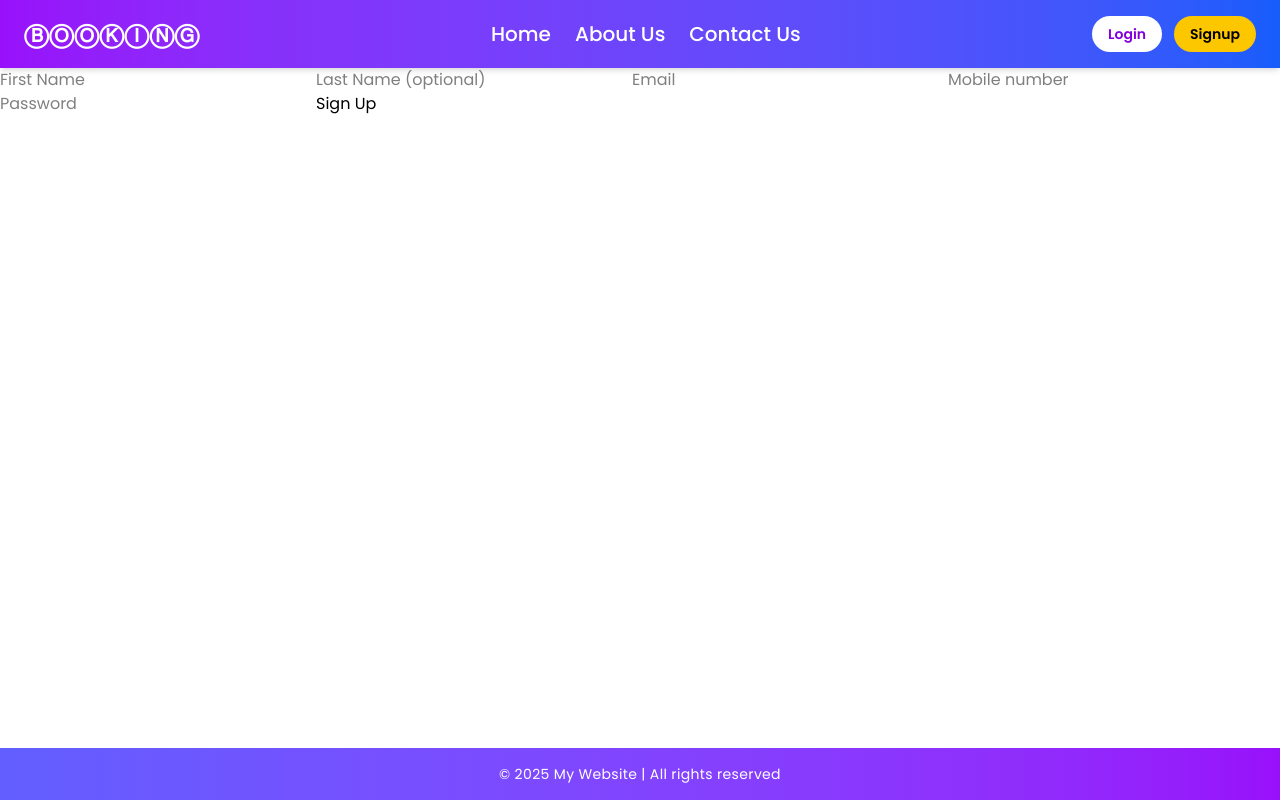
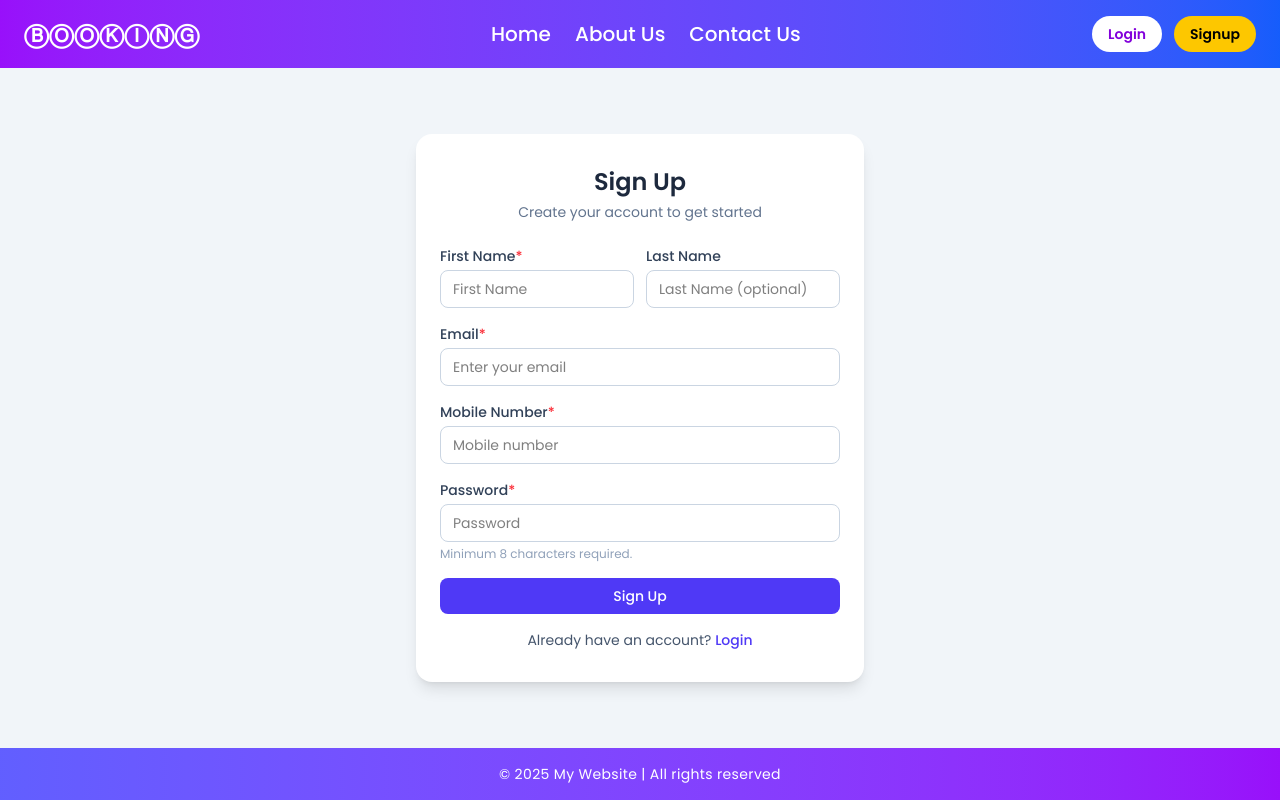
Before and after one commit to thekailashparihar/flight-management-system, a React (Vite) app in the folder frontend/: page /signup in a window 1280 px wide. Built offline with nearby package versions, Linux system fonts and the light colour scheme; no server answers.

Commit message:
Update signup form user interface using tailwind

```diff
--- a/frontend/src/pages/SignUp.jsx
+++ b/frontend/src/pages/SignUp.jsx
@@ -1,9 +1,9 @@
 import { useState, useRef, useEffect, useCallback, useContext } from "react";
 import AuthContext from "../context/AuthContext";
-import { useNavigate } from "react-router-dom";
+import { useNavigate, Link } from "react-router-dom";
 
 const SignUp = () => {
-    // Form data state - stores all user inputs
+    // Form state - holds all user input data
     const [formData, setFormData] = useState({
         firstName: "",
         lastName: "",
@@ -12,120 +12,141 @@ const SignUp = () => {
         password: "",
     });
 
-    // Error message state - displays validation/server errors to user
-    const [error, setError] = useState("");
-    // Loading state - disables button during API call
-    const [isSubmitting, setIsSubmitting] = useState(false);
-    // Success state - shows success message after signup
-    const [success, setSuccess] = useState(false);
+    const [error, setError] = useState(""); // Error message display
+    const [isSubmitting, setIsSubmitting] = useState(false); // Prevents double submission
+    const [success, setSuccess] = useState(false); // Track if signup was successful
+    const [userResponse, setUserResponse] = useState(""); // Success message from server
 
-    const [userResponse, setUserResponse] = useState("");
-
-    // Using ref instead of state to store latest formData without triggering re-renders
-    // This is helpful when reading data inside callbacks with empty dependencies
+    // useRef keeps a reference to formData that updates instantly without re-render
+    // This is used in handleSubmit to get the latest form values
     const formRef = useRef(formData);
 
+    // Get login function from context to update global auth state after signup
     const { login } = useContext(AuthContext);
     const navigate = useNavigate();
 
-    // Update ref whenever formData changes so handleSubmit always reads latest data
+    // Keep formRef.current in sync with formData state
+    // Jab bhi formData change ho, formRef.current ko update kar do
     useEffect(() => {
         formRef.current = formData;
     }, [formData]);
 
-    // Memoized input change handler - updates form data for the changed field
-    // useCallback ensures stable reference so it can be used in event listeners without causing re-renders
+    // useCallback prevents function recreation on every render (performance optimization)
+    // Yeh function input field mein typing hote samay call hota hai
     const handleChange = useCallback((e) => {
         const { name, value } = e.target;
-        // Functional setState prevents dependency on formData
         setFormData((prev) => ({ ...prev, [name]: value }));
     }, []);
 
     // Validation function - checks if all required fields are filled and valid
-    // Returns error message if validation fails, empty string if all good
     const validate = (data) => {
         // Check if required fields are empty
         if (!data.firstName || !data.email || !data.mobileNumber || !data.password) {
             return "Please fill all required fields.";
         }
-        // Email regex validation - checks basic email format (something@something.something)
+
         if (!/^\S+@\S+\.\S+$/.test(data.email)) return "Enter a valid email.";
-        // Phone number validation - allows digits, +, -, (), space (7-15 characters)
         if (!/^[0-9]{10,15}$/.test(data.mobileNumber)) return "Enter a valid phone number.";
-        // Password length check - minimum 6 characters required
         if (data.password.length < 8) return "Password must be at least 8 characters.";
+
+        // Return empty string if all validations pass
         return "";
     };
 
-    // Form submission handler - validates data and sends to backend
-    // Empty dependency array means this function reference never changes
-    // It reads latest data from formRef.current instead of formData from closure
-    const handleSubmit = useCallback(
-        async (e) => {
+    // Main form submission handler
+    const handleSubmit = useCallback(async (e) => {
+        // Prevent page reload on form submission
         e.preventDefault();
+
         // Clear previous error/success messages
         setError("");
         setSuccess(false);
 
-            // Get latest form data from ref (always current without re-render)
+        // Get form data from ref (always has latest values)
         const data = formRef.current;
         const validationError = validate(data);
+
+        // If validation fails, show error and stop submission
         if (validationError) {
             setError(validationError);
             return;
         }
 
-            // Show loading state
+        // Show loading state (button text changes to "Signing up...")
         setIsSubmitting(true);
+
         try {
             // Send signup request to backend API
             const res = await fetch(`${import.meta.env.VITE_API_URL}/api/v1/auth/signup`, {
-                    method: "POST",
-                    headers: { "Content-Type": "application/json" },
-                    body: JSON.stringify(data),
-                    credentials: "include",
+                method: "POST", // Use POST to send data to server
+                headers: { "Content-Type": "application/json" }, // Tell server data format is JSON
+                body: JSON.stringify(data), // Convert JavaScript object to JSON string
+                credentials: "include", // Send cookies for session management (important for auth)
             });
 
-                // Handle API errors (non-2xx status codes)
+            // Check if response status is not OK
             if (!res.ok) {
-                    // Try to get error message from server response
                 let serverMsg = res.statusText;
+
                 try {
+                    // Try to extract detailed error message from response JSON
                     const json = await res.json();
-                        serverMsg = json?.message || serverMsg;
+                    serverMsg = json?.message || serverMsg; // Use server's custom message if available
                 } catch {
-                        // If response is not JSON, use default statusText
+                    // If response is not valid JSON, just use statusText as fallback
                 }
+
+                // Throw error to go to catch block below
                 throw new Error(serverMsg || "Signup failed");
             }
 
+            // Parse successful response JSON
             const body = await res.json();
-                if (res.ok) console.log("Server Ka Signup response", body);
+            console.log("Server Ka Signup response", body); // For debugging
 
-                setUserResponse(body);
+            // Show success message from server response
+            setUserResponse(body?.message || "Signup successful!");
+            setSuccess(true);
 
-                // Signup successful - show success message and reset form
-                setSuccess(true);
-                setFormData({ firstName: "", lastName: "", email: "", mobileNumber: "", password: "" });
+            // Clear form fields after successful signup
+            setFormData({
+                firstName: "",
+                lastName: "",
+                email: "",
+                mobileNumber: "",
+                password: "",
+            });
 
+            // Update global auth context to mark user as logged in
             login();
 
-                // setTimeout(() => {
-                //     navigate("/dashboard");
-                // }, 1000);
+            // Wait 1.5 seconds before redirecting
+            // Yeh time user ko success message dekh paayein
+            setTimeout(() => {
+                navigate("/dashboard");
+            }, 1500);
         } catch (err) {
-                // Show error message to user
+            // Handle any errors from API call or validation
             setError(err.message || "Something went wrong");
         } finally {
-                // Hide loading state regardless of success or failure
+            // Always stop loading state - yeh code success ya error dono case mein chalega
             setIsSubmitting(false);
         }
-        },
-        [] // Empty dependencies - function never needs to be recreated
-    );
+    }, []);
 
     return (
-        <form className="form" onSubmit={handleSubmit} noValidate>
+        <div className="flex items-center justify-center bg-slate-100 min-h-[calc(100vh-120px)]">
+            <div className="w-full max-w-md bg-white shadow-lg rounded-2xl px-6 py-8">
+                <h2 className="text-2xl font-semibold text-center text-slate-800 mb-1">Sign Up</h2>
+                <p className="text-sm text-center text-slate-500 mb-6">Create your account to get started</p>
+
+                <form className="space-y-4" onSubmit={handleSubmit} noValidate>
+                    {/* First Name & Last Name - 2 columns on desktop, 1 on mobile */}
+                    <div className="grid grid-cols-1 sm:grid-cols-2 gap-3">
+                        <div>
+                            <label className="block text-sm font-medium text-slate-700 mb-1">
+                                First Name<span className="text-red-500">*</span>
+                            </label>
                             <input
                                 name="firstName"
                                 value={formData.firstName}
@@ -133,26 +154,45 @@ const SignUp = () => {
                                 placeholder="First Name"
                                 required
                                 aria-label="First name"
+                                className="w-full rounded-lg border border-slate-300 px-3 py-2 text-sm outline-none focus:ring-2 focus:ring-indigo-500 focus:border-indigo-500"
                             />
+                        </div>
 
+                        <div>
+                            <label className="block text-sm font-medium text-slate-700 mb-1">Last Name</label>
                             <input
                                 name="lastName"
                                 value={formData.lastName}
                                 onChange={handleChange}
                                 placeholder="Last Name (optional)"
                                 aria-label="Last name"
+                                className="w-full rounded-lg border border-slate-300 px-3 py-2 text-sm outline-none focus:ring-2 focus:ring-indigo-500 focus:border-indigo-500"
                             />
+                        </div>
+                    </div>
 
+                    {/* Email input field */}
+                    <div>
+                        <label className="block text-sm font-medium text-slate-700 mb-1">
+                            Email<span className="text-red-500">*</span>
+                        </label>
                         <input
                             type="email"
                             name="email"
                             value={formData.email}
                             onChange={handleChange}
-                placeholder="Email"
+                            placeholder="Enter your email"
                             required
                             aria-label="Email"
+                            className="w-full rounded-lg border border-slate-300 px-3 py-2 text-sm outline-none focus:ring-2 focus:ring-indigo-500 focus:border-indigo-500"
                         />
+                    </div>
 
+                    {/* Mobile number input field */}
+                    <div>
+                        <label className="block text-sm font-medium text-slate-700 mb-1">
+                            Mobile Number<span className="text-red-500">*</span>
+                        </label>
                         <input
                             type="tel"
                             name="mobileNumber"
@@ -162,8 +202,15 @@ const SignUp = () => {
                             maxLength={15}
                             required
                             aria-label="Mobile number"
+                            className="w-full rounded-lg border border-slate-300 px-3 py-2 text-sm outline-none focus:ring-2 focus:ring-indigo-500 focus:border-indigo-500"
                         />
+                    </div>
 
+                    {/* Password input field */}
+                    <div>
+                        <label className="block text-sm font-medium text-slate-700 mb-1">
+                            Password<span className="text-red-500">*</span>
+                        </label>
                         <input
                             type="password"
                             name="password"
@@ -172,20 +219,44 @@ const SignUp = () => {
                             placeholder="Password"
                             required
                             aria-label="Password"
+                            className="w-full rounded-lg border border-slate-300 px-3 py-2 text-sm outline-none focus:ring-2 focus:ring-indigo-500 focus:border-indigo-500"
                         />
+                        <p className="mt-1 text-xs text-slate-400">Minimum 8 characters required.</p>
+                    </div>
 
-            {/* Submit button - disabled during API call to prevent duplicate submissions */}
-            <button type="submit" disabled={isSubmitting}>
+                    {/* Submit button - disabled state while submitting */}
+                    <button
+                        type="submit"
+                        disabled={isSubmitting}
+                        className="w-full flex justify-center items-center rounded-lg bg-indigo-600 px-4 py-2 text-sm font-medium text-white hover:bg-indigo-700 disabled:opacity-60 disabled:cursor-not-allowed transition"
+                    >
                         {isSubmitting ? "Signing up..." : "Sign Up"}
                     </button>
 
-            {/* Error message display */}
-            {error && <p style={{ color: "red" }}>{error}</p>}
-            {/* Success message display */}
-            {success && <p style={{ color: "green" }}>{userResponse}</p>}
+                    {/* Error message display - only shows when error state is set */}
+                    {error && (
+                        <p className="text-sm text-red-700 bg-red-50 border border-red-200 rounded-md px-3 py-2">
+                            {error}
+                        </p>
+                    )}
 
-            <br />
+                    {/* Success message display - only shows when signup succeeds */}
+                    {success && (
+                        <p className="text-sm text-green-700 bg-green-50 border border-green-200 rounded-md px-3 py-2">
+                            {userResponse}
+                        </p>
+                    )}
+
+                    {/* Link to login page for existing users */}
+                    <p className="text-sm text-center text-slate-600 mt-2">
+                        Already have an account?{" "}
+                        <Link to="/login" className="font-medium text-indigo-600 hover:underline">
+                            Login
+                        </Link>
+                    </p>
                 </form>
+            </div>
+        </div>
     );
 };
 
```
Lines whose indentation alone changed are shown as unchanged.
